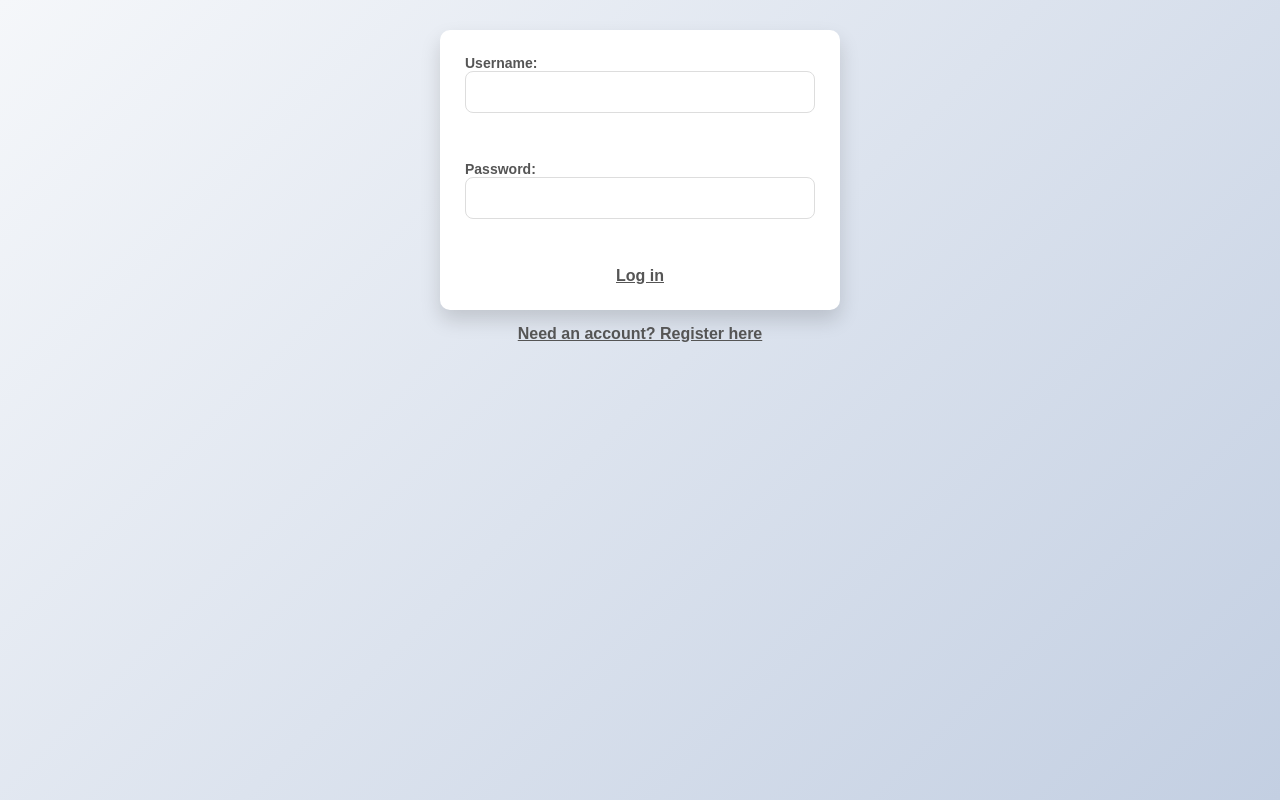
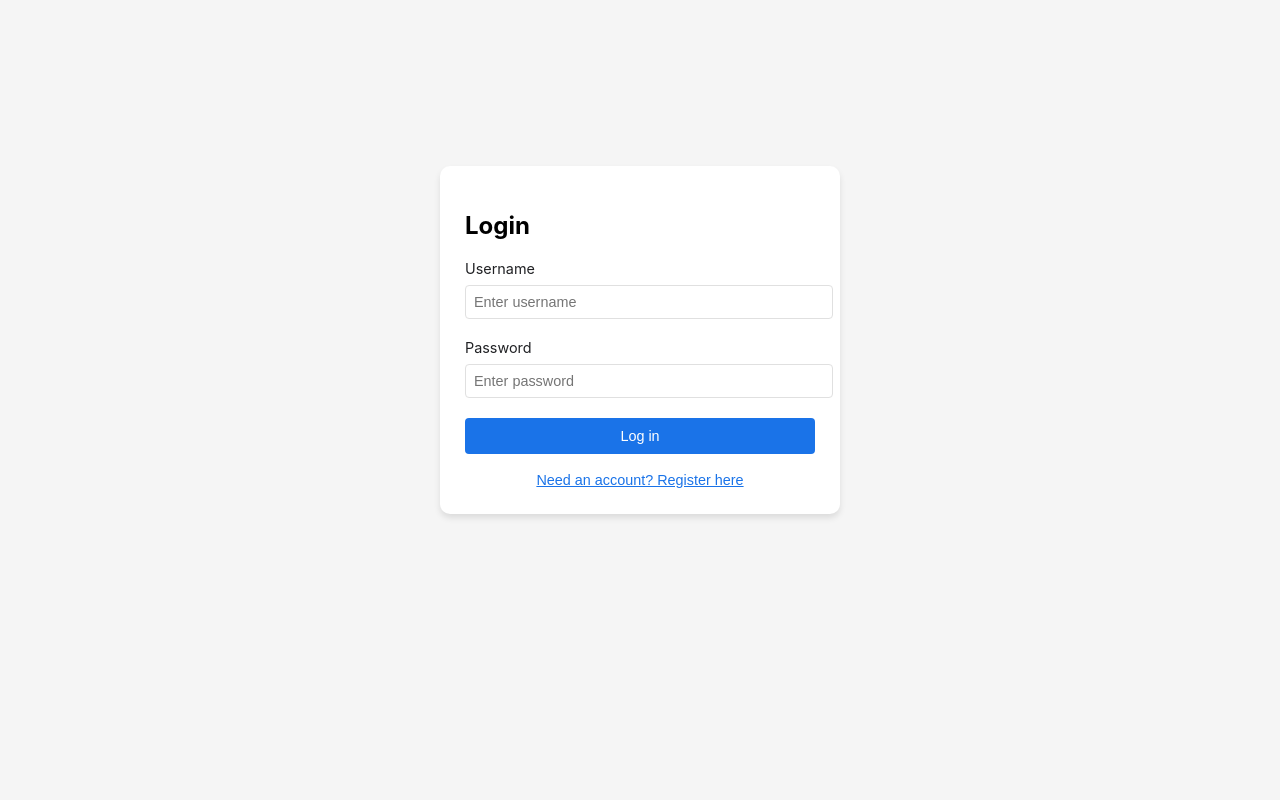
Before and after one commit to nachofalchi/chat-app, a React (Create React App) app in the folder client/: page / in a window 1280 px wide. Built offline with nearby package versions, Linux system fonts and the light colour scheme.

Commit message:
Added environment configuration, improved LoginForm UI, added toast notifications, LoginForm refactorization

```diff
--- a/client/package.json
+++ b/client/package.json
@@ -12,6 +12,7 @@
     "react-dom": "^18.3.1",
     "react-router-dom": "^6.28.0",
     "react-scripts": "^5.0.1",
+    "react-toastify": "^10.0.6",
     "web-vitals": "^2.1.4"
   },
   "scripts": {
--- a/client/src/components/LoginForm.css
+++ b/client/src/components/LoginForm.css
@@ -1,95 +1,79 @@
 /* LoginForm.css */
-
-body {
-    font-family: "Poppins", sans-serif;
-    background: linear-gradient(135deg, #f5f7fa, #c3cfe2);
-    color: #333;
-    margin: 0;
-    padding: 0;
+.login-container {
   display: flex;
   justify-content: center;
-    align-items: flex-start;
+  align-items: center;
   height: 100vh;
-    padding-top: 100px;
+  background: #f5f5f5;
 }
 
-  form {
+.login-form {
   background: #ffffff;
   padding: 25px;
   border-radius: 10px;
-    box-shadow: 0 10px 20px rgba(0, 0, 0, 0.15);
+  box-shadow: 0 4px 6px rgba(0, 0, 0, 0.1);
   width: 350px;
+  margin-bottom: 15vh;
+}
+
+.login-form__label {
+  display: block;
+  margin-bottom: 8px;
+  font-size: 0.9em;
+  color: #202124;
+}
+
+.login-form__input {
+  width: 100%;
+  padding: 8px;
+  margin-bottom: 20px;
+  border: 1px solid #e0e0e0;
+  border-radius: 4px;
+  font-size: 0.9em;
+}
+
+.login-form__input:focus {
+  outline: none;
+  border-color: #1a73e8;
+}
+
+.login-form__button {
+  width: 100%;
+  padding: 10px;
+  background: #1a73e8;
+  color: white;
+  border: none;
+  border-radius: 4px;
+  font-size: 0.9em;
+  cursor: pointer;
+}
+
+.login-form__button:hover {
+  background: #1557b0;
+}
+
+.login-form__error {
+  color: #d93025;
+  font-size: 0.9em;
+  margin-top: 0px;
+  margin-bottom: 15px;
   text-align: center;
 }
 
-  form label {
-    display: block;
-    margin-bottom: 10px;
-    font-size: 14px;
-    font-weight: 600;
-    color: #555;
-    text-align: left;
-  }
-
-  form input {
-    width: 100%;
-    padding: 12px;
-    margin-bottom: 20px;
-    border: 1px solid #ddd;
-    border-radius: 8px;
-    font-size: 14px;
-    box-sizing: border-box;
-    transition: border-color 0.3s ease;
-  }
-
-  form input:focus {
-    outline: none;
-    border-color: #6c63ff;
-    box-shadow: 0 0 5px rgba(108, 99, 255, 0.5);
-  }
-
-  button {
-    width: 100%;
-    padding: 12px;
-    background: #8d9eb1;
-    color: #fff;
-    border: none;
-    border-radius: 8px;
-    font-size: 16px;
-    cursor: pointer;
-    font-weight: 600;
-    transition: background 0.3s ease, transform 0.2s ease;
-  }
-
-  button:hover {
-    background: #8d9eb1;
-    transform: translateY(-2px);
-  }
-
-  .error-message {
-    color: #d65151;
-    font-size: 14px;
+.login-form__toggle {
   margin-top: 15px;
   text-align: center;
 }
 
-  div {
-    margin-top: 15px;
-    text-align: center;
-  }
-
-  div button {
+.login-form__toggle-button {
   background: none;
-    color: #555;
+  color: #1a73e8;
   border: none;
   cursor: pointer;
   text-decoration: underline;
-    font-weight: 600;
-    padding: 0;
-    transition: color 0.3s ease;
+  font-size: 0.9em;
 }
 
-  div button:hover {
+.login-form__toggle-button:hover {
   text-decoration: none;
-    color: #555;
 }
--- a/client/src/components/LoginForm.jsx
+++ b/client/src/components/LoginForm.jsx
@@ -2,6 +2,8 @@ import React, { useState } from "react";
 import { useNavigate } from "react-router-dom";
 import axios from "axios";
 import "./LoginForm.css";
+import { ToastContainer, toast } from "react-toastify";
+import "react-toastify/dist/ReactToastify.css";
 
 export const LoginForm = () => {
   const [username, setUsername] = useState("");
@@ -22,7 +24,11 @@ export const LoginForm = () => {
 
       if (isLogin) {
         // Login request
-        const response = await axios.post("http://127.0.0.1:8000/users/login", {
+        console.log({
+          API_URL: process.env.REACT_APP_API_URL,
+          ALL_ENV: process.env
+        });
+        const response = await axios.post(`${process.env.REACT_APP_API_URL}/users/login`, {
           username: username,
           password: password,
         });
@@ -32,18 +38,23 @@ export const LoginForm = () => {
         // Save token to local storage
         localStorage.setItem("token", token);
 
-        alert("Login successful!");
-        setErrorMessage("");
-        // Redirect to another page
+        toast.success("Login successful!", {
+          position: "top-right",
+          autoClose: 1000,
+        });
+
+        // Redirection
+        setTimeout(() => {
           navigate("/main");
+        }, 1000);
 
       } else {
         // Register request
-        await axios.post("http://127.0.0.1:8000/users/register", {
+        await axios.post(`${process.env.REACT_APP_API_URL}/users/register`, {
           username: username,
           password: password,
         });
-        alert("Registration successful! You can now log in.");
+        toast.success("Registration successful! You can now log in.");
         setIsLogin(true);
         setErrorMessage("");
       }
@@ -62,45 +73,64 @@ export const LoginForm = () => {
         setErrorMessage("Server is not responding. Please try again later.");
       } else {
         // Something else caused the error
-        console.log("Error", error.message);
         setErrorMessage("An unexpected error occurred");
       }
     }
   };
 
   return (
-    <div>
+    <>
+      <div className="login-container">
+        <div className="login-form">
+          <h2>{isLogin ? "Login" : "Register"}</h2>
           <form onSubmit={handleSubmit}>
-        <label>
-          Username:
+            <div className="login-form__field">
+                <label className="login-form__label">
+                    Username
+                </label>
                 <input
+                  className="login-form__input"
                   type="text"
                   value={username}
                   onChange={(e) => setUsername(e.target.value)}
+                  placeholder="Enter username"
                 />
+            </div>
+
+            <div className="login-form__field">
+                <label className="login-form__label">
+                Password
                 </label>
-        <br />
-        <label>
-          Password:
                 <input
+                  className="login-form__input"
                   type="password"
                   value={password}
                   onChange={(e) => setPassword(e.target.value)}
+                  placeholder="Enter password"
                 />
-        </label>
-        <br />
-        <button type="submit">
+            </div>
+
+            {errorMessage && (
+              <div className="login-form__error">{errorMessage}</div>
+            )}
+
+            <button className="login-form__button" type="submit">
               {isLogin ? "Log in" : "Register"}
             </button>
           </form>
 
-      {errorMessage && <div>{errorMessage}</div>}
-
-      <div>
-        <button onClick={() => setIsLogin(!isLogin)}>
-          {isLogin ? "Need an account? Register here" : "Already have an account? Log in"}
+          <div className="login-form__toggle">
+            <button
+              className="login-form__toggle-button"
+              onClick={() => setIsLogin(!isLogin)}
+            >
+              {isLogin
+                ? "Need an account? Register here"
+                : "Already have an account? Log in"}
             </button>
           </div>
         </div>
+      </div>
+      <ToastContainer/></>
   );
 };
```
Also changed, not shown: 2 other files (tests, documents, lock files or other folders). Lines whose indentation alone changed are shown as unchanged.
